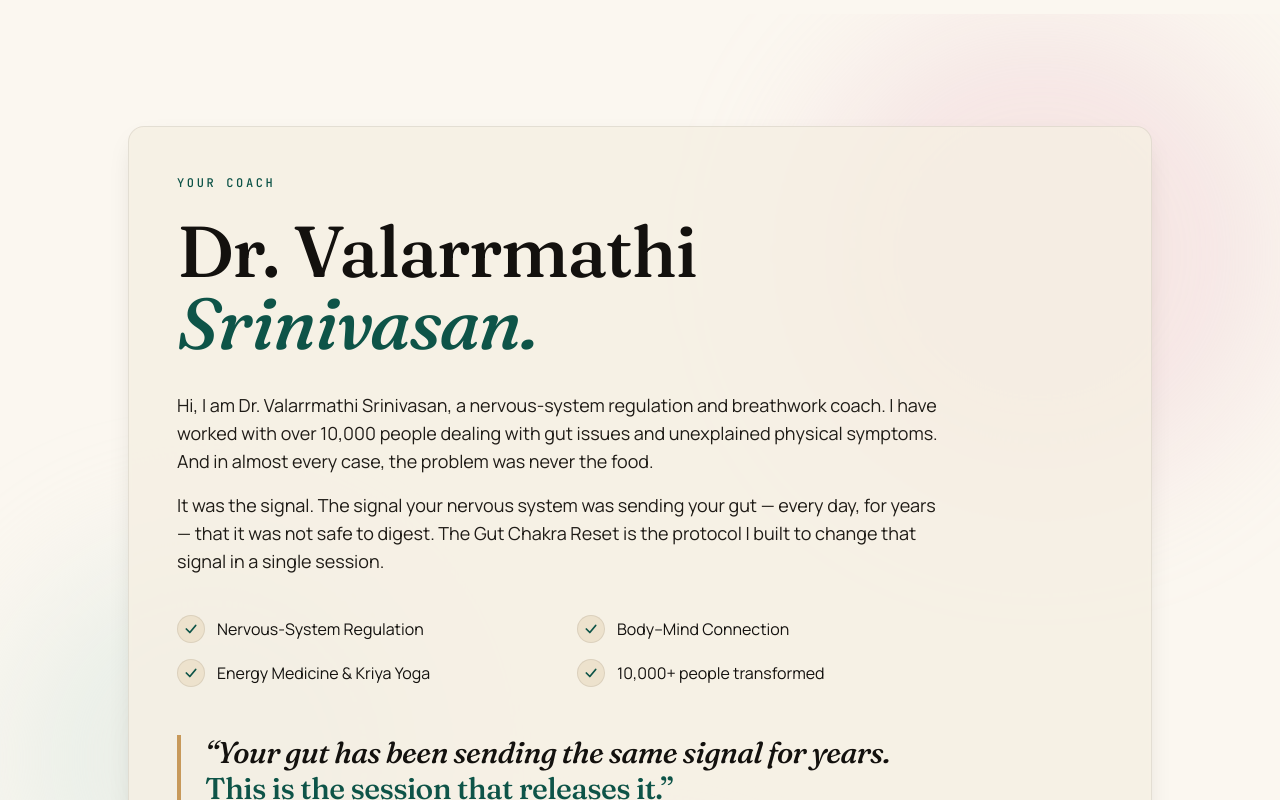
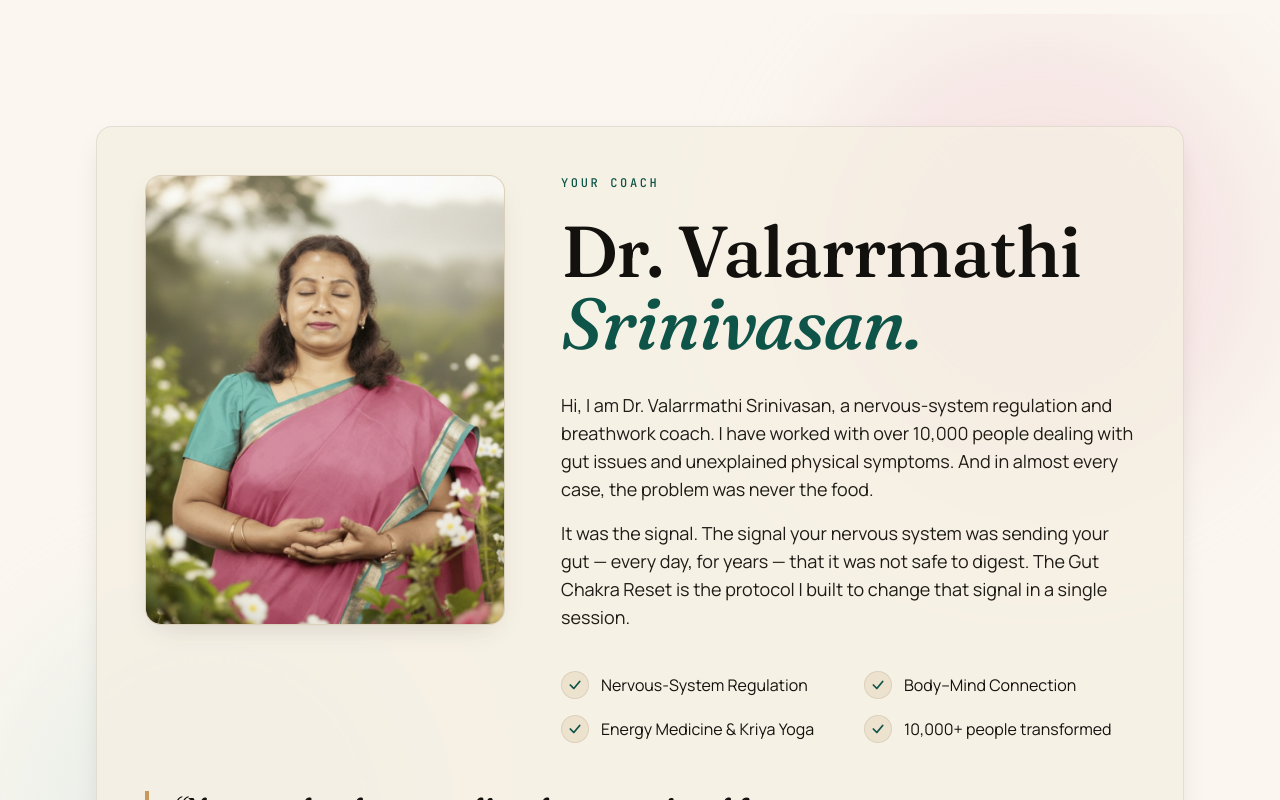
Before and after one commit to offbeatculture/gutchakra-lp, a React (Vite) app: page / in a window 1280 px wide. Shown: the part 5400-6200 px from the top of the page. Built offline with nearby package versions, Linux system fonts and the light colour scheme; no server answers.

Commit message:
Trim profession dropdown, new schedule sheet, coach photo on left

```diff
--- a/src/data/content.js
+++ b/src/data/content.js
@@ -233,8 +233,8 @@ export const FINAL_CTA = {
 // CHECKOUT / FORM / RAZORPAY
 // ---------------------------------------------------------------
 export const PROFESSIONS = [
-  'Working professional', 'Founder / business owner', 'Healthcare professional',
-  'Homemaker', 'Teacher / educator', 'Student', 'Retired', 'Other',
+  'Working professional', 'Business owner', 'Student',
+  'Homemaker', 'Retired', 'Other',
 ];
 
 export const ORDER_BUMP = {
--- a/src/lib/useSchedule.js
+++ b/src/lib/useSchedule.js
@@ -1,11 +1,10 @@
 import { useEffect, useState } from 'react';
 
 // Live-fetches workshop date/time from the published Google Sheet.
-// Sheet: https://docs.google.com/spreadsheets/d/12vTNZhtzhuSOscgPa7EZyN6FK1-X_pNBaCnqvVReApw
-// Returns the hardcoded fallback immediately, then upgrades to the live value
-// once the network request resolves.
+// Sheet: https://docs.google.com/spreadsheets/d/1AchXrIbHu3b_lBFe2cAn6pcTvCFMtF8GR0g-EnQlPL4
+// Tab: "Date Change Sheet" (A=Date, B=Time)
 const SHEET_CSV =
-  'https://docs.google.com/spreadsheets/d/12vTNZhtzhuSOscgPa7EZyN6FK1-X_pNBaCnqvVReApw/gviz/tq?tqx=out:csv&sheet=Sheet1';
+  'https://docs.google.com/spreadsheets/d/1AchXrIbHu3b_lBFe2cAn6pcTvCFMtF8GR0g-EnQlPL4/gviz/tq?tqx=out:csv&sheet=Date%20Change%20Sheet';
 
 // Naive but safe CSV parser for our 2-column sheet.
 function parseRow2(csv) {
--- a/src/sections/Coach.jsx
+++ b/src/sections/Coach.jsx
@@ -13,7 +13,24 @@ export default function Coach() {
 
       <div className="max-shell container-px">
         <Reveal>
-          <div className="card-cream pad sm:p-12 max-w-5xl mx-auto">
+          <div className="card-cream pad sm:p-12 max-w-6xl mx-auto">
+            <div className="grid lg:grid-cols-[minmax(0,360px)_1fr] gap-10 lg:gap-14 items-start">
+              {/* LEFT: Portrait */}
+              <div className="relative">
+                <div className="relative aspect-[4/5] w-full max-w-[360px] mx-auto lg:mx-0 overflow-hidden rounded-2xl border border-ink-700/10 shadow-soft bg-cream-200">
+                  <img
+                    src={COACH.photo}
+                    alt={`${COACH.nameFirst} ${COACH.nameLast}`}
+                    loading="lazy"
+                    className="absolute inset-0 h-full w-full object-cover"
+                  />
+                  {/* soft gold corner accent */}
+                  <div aria-hidden className="pointer-events-none absolute -bottom-3 -right-3 h-20 w-20 rounded-full bg-gold/30 blur-2xl" />
+                </div>
+              </div>
+
+              {/* RIGHT: Copy */}
+              <div>
                 <p className="eyebrow text-teal-deep">{COACH.eyebrow}</p>
 
                 <h2 className="display mt-6 text-5xl sm:text-6xl lg:text-7xl leading-[1.02] tracking-[-0.02em]">
@@ -21,12 +38,12 @@ export default function Coach() {
                   <span className="block italic text-teal-deep">{COACH.nameLast}</span>
                 </h2>
 
-            <div className="mt-8 max-w-3xl space-y-4 text-ink-800 text-[17px] sm:text-lg leading-relaxed">
+                <div className="mt-8 space-y-4 text-ink-800 text-[17px] sm:text-lg leading-relaxed">
                   <p>{COACH.bio}</p>
                   <p>{COACH.bio2}</p>
                 </div>
 
-            <ul className="mt-10 grid sm:grid-cols-2 gap-x-8 gap-y-4 max-w-3xl">
+                <ul className="mt-10 grid sm:grid-cols-2 gap-x-8 gap-y-4">
                   {COACH.chips.map((c, i) => (
                     <li key={i} className="flex items-center gap-3">
                       <span
@@ -41,6 +58,8 @@ export default function Coach() {
                     </li>
                   ))}
                 </ul>
+              </div>
+            </div>
 
             {COACH.pullQuote && (
               <blockquote className="mt-12 border-l-4 border-gold pl-5 sm:pl-6 max-w-3xl">
```
Lines whose indentation alone changed are shown as unchanged.
